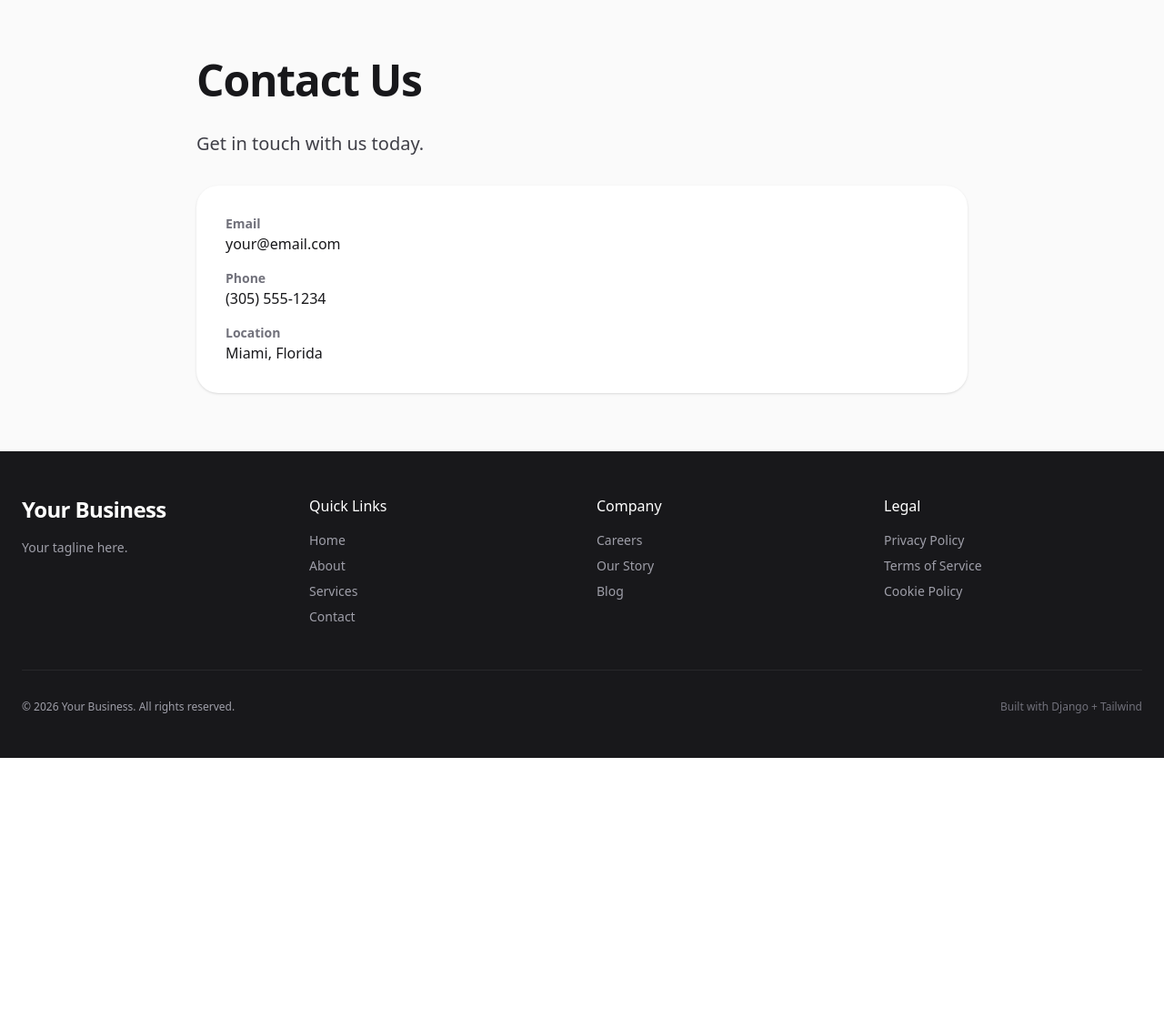
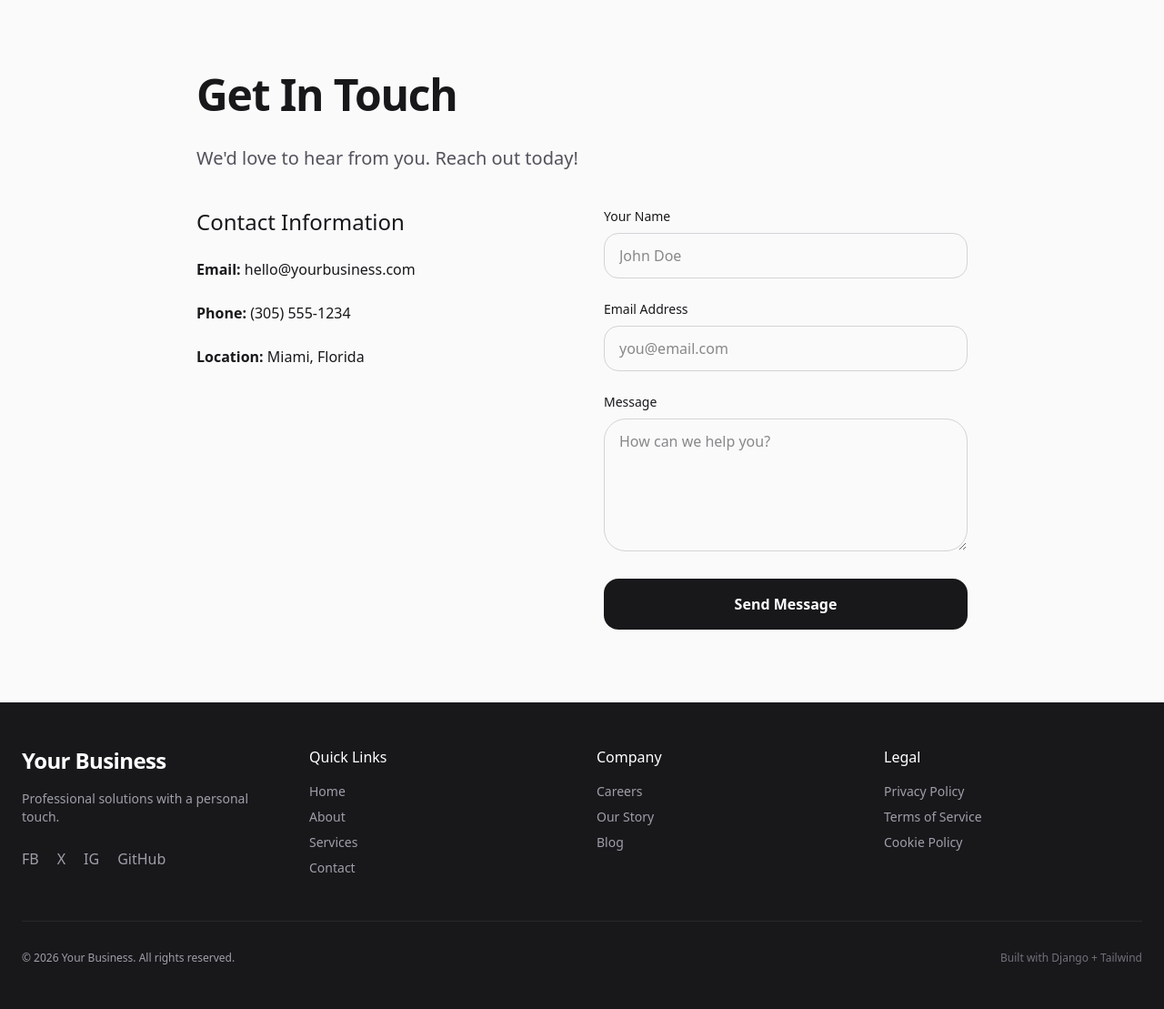
Before and after one commit to includeheart/business_brochure, a Django app: page /contact/ in a window 1280 px wide. Shown: the part 72-1181 px from the top of the page at 91% size. Before the commit the page ends 905 px from the top, so only its background shows below. Run offline with Django 5.2, Linux system fonts and the light colour scheme.

Commit message:
cleanup update

```diff
--- a/static/css/output.css
+++ b/static/css/output.css
@@ -8,6 +8,7 @@
     --font-mono: ui-monospace, SFMono-Regular, Menlo, Monaco, Consolas, "Liberation Mono",
       "Courier New", monospace;
     --color-sky-400: oklch(74.6% 0.16 232.661);
+    --color-sky-600: oklch(58.8% 0.158 241.966);
     --color-sky-900: oklch(39.1% 0.09 240.876);
     --color-zinc-50: oklch(98.5% 0 0);
     --color-zinc-100: oklch(96.7% 0.001 286.375);
@@ -20,6 +21,8 @@
     --color-zinc-900: oklch(21% 0.006 285.885);
     --color-white: #fff;
     --spacing: 0.25rem;
+    --container-2xl: 42rem;
+    --container-3xl: 48rem;
     --container-4xl: 56rem;
     --container-7xl: 80rem;
     --text-xs: 0.75rem;
@@ -32,10 +35,14 @@
     --text-xl--line-height: calc(1.75 / 1.25);
     --text-2xl: 1.5rem;
     --text-2xl--line-height: calc(2 / 1.5);
+    --text-4xl: 2.25rem;
+    --text-4xl--line-height: calc(2.5 / 2.25);
     --text-5xl: 3rem;
     --text-5xl--line-height: 1;
     --text-6xl: 3.75rem;
     --text-6xl--line-height: 1;
+    --text-7xl: 4.5rem;
+    --text-7xl--line-height: 1;
     --font-weight-medium: 500;
     --font-weight-semibold: 600;
     --tracking-tight: -0.025em;
@@ -212,11 +219,17 @@
   .mx-auto {
     margin-inline: auto;
   }
+  .mt-6 {
+    margin-top: calc(var(--spacing) * 6);
+  }
   .mt-12 {
     margin-top: calc(var(--spacing) * 12);
   }
   .mt-auto {
     margin-top: auto;
+  }
+  .mb-2 {
+    margin-bottom: calc(var(--spacing) * 2);
   }
   .mb-4 {
     margin-bottom: calc(var(--spacing) * 4);
@@ -233,6 +246,9 @@
   .mb-12 {
     margin-bottom: calc(var(--spacing) * 12);
   }
+  .mb-16 {
+    margin-bottom: calc(var(--spacing) * 16);
+  }
   .block {
     display: block;
   }
@@ -245,8 +261,20 @@
   .inline-block {
     display: inline-block;
   }
+  .table {
+    display: table;
+  }
   .min-h-screen {
     min-height: 100vh;
+  }
+  .w-full {
+    width: 100%;
+  }
+  .max-w-2xl {
+    max-width: var(--container-2xl);
+  }
+  .max-w-3xl {
+    max-width: var(--container-3xl);
   }
   .max-w-4xl {
     max-width: var(--container-4xl);
@@ -254,8 +282,17 @@
   .max-w-7xl {
     max-width: var(--container-7xl);
   }
+  .max-w-none {
+    max-width: none;
+  }
   .flex-1 {
     flex: 1;
+  }
+  .border-collapse {
+    border-collapse: collapse;
+  }
+  .resize {
+    resize: both;
   }
   .flex-col {
     flex-direction: column;
@@ -269,14 +306,27 @@
   .gap-4 {
     gap: calc(var(--spacing) * 4);
   }
+  .gap-5 {
+    gap: calc(var(--spacing) * 5);
+  }
   .gap-8 {
     gap: calc(var(--spacing) * 8);
+  }
+  .gap-12 {
+    gap: calc(var(--spacing) * 12);
   }
   .space-y-2 {
     :where(& > :not(:last-child)) {
       --tw-space-y-reverse: 0;
       margin-block-start: calc(calc(var(--spacing) * 2) * var(--tw-space-y-reverse));
       margin-block-end: calc(calc(var(--spacing) * 2) * calc(1 - var(--tw-space-y-reverse)));
+    }
+  }
+  .space-y-6 {
+    :where(& > :not(:last-child)) {
+      --tw-space-y-reverse: 0;
+      margin-block-start: calc(calc(var(--spacing) * 6) * var(--tw-space-y-reverse));
+      margin-block-end: calc(calc(var(--spacing) * 6) * calc(1 - var(--tw-space-y-reverse)));
     }
   }
   .gap-x-8 {
@@ -298,6 +348,9 @@
   }
   .border-zinc-100 {
     border-color: var(--color-zinc-100);
+  }
+  .border-zinc-300 {
+    border-color: var(--color-zinc-300);
   }
   .border-zinc-800 {
     border-color: var(--color-zinc-800);
@@ -326,11 +379,17 @@
   .p-8 {
     padding: calc(var(--spacing) * 8);
   }
+  .px-4 {
+    padding-inline: calc(var(--spacing) * 4);
+  }
   .px-6 {
     padding-inline: calc(var(--spacing) * 6);
   }
   .px-8 {
     padding-inline: calc(var(--spacing) * 8);
+  }
+  .py-3 {
+    padding-block: calc(var(--spacing) * 3);
   }
   .py-4 {
     padding-block: calc(var(--spacing) * 4);
@@ -344,6 +403,9 @@
   .py-16 {
     padding-block: calc(var(--spacing) * 16);
   }
+  .py-20 {
+    padding-block: calc(var(--spacing) * 20);
+  }
   .py-24 {
     padding-block: calc(var(--spacing) * 24);
   }
@@ -356,6 +418,10 @@
   .text-2xl {
     font-size: var(--text-2xl);
     line-height: var(--tw-leading, var(--text-2xl--line-height));
+  }
+  .text-4xl {
+    font-size: var(--text-4xl);
+    line-height: var(--tw-leading, var(--text-4xl--line-height));
   }
   .text-5xl {
     font-size: var(--text-5xl);
@@ -418,12 +484,24 @@
   .text-zinc-900 {
     color: var(--color-zinc-900);
   }
+  .underline {
+    text-decoration-line: underline;
+  }
   .shadow-sm {
     --tw-shadow: 0 1px 3px 0 var(--tw-shadow-color, rgb(0 0 0 / 0.1)), 0 1px 2px -1px var(--tw-shadow-color, rgb(0 0 0 / 0.1));
     box-shadow: var(--tw-inset-shadow), var(--tw-inset-ring-shadow), var(--tw-ring-offset-shadow), var(--tw-ring-shadow), var(--tw-shadow);
   }
+  .outline {
+    outline-style: var(--tw-outline-style);
+    outline-width: 1px;
+  }
   .transition {
     transition-property: color, background-color, border-color, outline-color, text-decoration-color, fill, stroke, --tw-gradient-from, --tw-gradient-via, --tw-gradient-to, opacity, box-shadow, transform, translate, scale, rotate, filter, -webkit-backdrop-filter, backdrop-filter, display, content-visibility, overlay, pointer-events;
+    transition-timing-function: var(--tw-ease, var(--default-transition-timing-function));
+    transition-duration: var(--tw-duration, var(--default-transition-duration));
+  }
+  .transition-colors {
+    transition-property: color, background-color, border-color, outline-color, text-decoration-color, fill, stroke, --tw-gradient-from, --tw-gradient-via, --tw-gradient-to;
     transition-timing-function: var(--tw-ease, var(--default-transition-timing-function));
     transition-duration: var(--tw-duration, var(--default-transition-duration));
   }
@@ -431,6 +509,13 @@
     &:hover {
       @media (hover: hover) {
         background-color: var(--color-sky-400);
+      }
+    }
+  }
+  .hover\:bg-sky-600 {
+    &:hover {
+      @media (hover: hover) {
+        background-color: var(--color-sky-600);
       }
     }
   }
@@ -448,6 +533,22 @@
       }
     }
   }
+  .focus\:border-sky-400 {
+    &:focus {
+      border-color: var(--color-sky-400);
+    }
+  }
+  .focus\:outline-none {
+    &:focus {
+      --tw-outline-style: none;
+      outline-style: none;
+    }
+  }
+  .md\:grid-cols-2 {
+    @media (width >= 48rem) {
+      grid-template-columns: repeat(2, minmax(0, 1fr));
+    }
+  }
   .md\:grid-cols-3 {
     @media (width >= 48rem) {
       grid-template-columns: repeat(3, minmax(0, 1fr));
@@ -461,6 +562,18 @@
   .md\:flex-row {
     @media (width >= 48rem) {
       flex-direction: row;
+    }
+  }
+  .md\:text-2xl {
+    @media (width >= 48rem) {
+      font-size: var(--text-2xl);
+      line-height: var(--tw-leading, var(--text-2xl--line-height));
+    }
+  }
+  .md\:text-7xl {
+    @media (width >= 48rem) {
+      font-size: var(--text-7xl);
+      line-height: var(--tw-leading, var(--text-7xl--line-height));
     }
   }
 }
@@ -593,6 +706,11 @@
   inherits: false;
   initial-value: 0 0 #0000;
 }
+@property --tw-outline-style {
+  syntax: "*";
+  inherits: false;
+  initial-value: solid;
+}
 @layer properties {
   @supports ((-webkit-hyphens: none) and (not (margin-trim: inline))) or ((-moz-orient: inline) and (not (color:rgb(from red r g b)))) {
     *, ::before, ::after, ::backdrop {
@@ -624,6 +742,7 @@
       --tw-ring-offset-width: 0px;
       --tw-ring-offset-color: #fff;
       --tw-ring-offset-shadow: 0 0 #0000;
+      --tw-outline-style: solid;
     }
   }
 }
--- a/templates/base.html
+++ b/templates/base.html
@@ -4,7 +4,7 @@
 <head>
     <meta charset="UTF-8">
     <meta name="viewport" content="width=device-width, initial-scale=1.0">
-    <title>{% block title %}Business Brochure{% endblock %}</title>
+    <title>{% block title %}Your Business{% endblock %}</title>
     <link rel="stylesheet" href="{% static 'css/output.css' %}">
 </head>
 <body class="bg-zinc-50 text-zinc-900 flex flex-col min-h-screen">
@@ -15,15 +15,15 @@
             <a href="/" class="text-2xl font-semibold tracking-tight">Your Business</a>
 
             <div class="flex items-center gap-x-8 text-sm font-medium">
-                <a href="/" class="hover:text-sky-400 transition">Home</a>
-                <a href="/about/" class="hover:text-sky-400 transition">About</a>
-                <a href="/services/" class="hover:text-sky-400 transition">Services</a>
-                <a href="/contact/" class="hover:text-sky-400 transition">Contact</a>
+                <a href="/" class="hover:text-sky-400 transition-colors">Home</a>
+                <a href="/about/" class="hover:text-sky-400 transition-colors">About</a>
+                <a href="/services/" class="hover:text-sky-400 transition-colors">Services</a>
+                <a href="/contact/" class="hover:text-sky-400 transition-colors">Contact</a>
             </div>
         </div>
     </nav>
 
-    <!-- Page Content -->
+    <!-- Main Content -->
     <main class="flex-1">
         {% block content %}
         {% endblock %}
@@ -33,51 +33,57 @@
     <footer class="bg-zinc-900 text-zinc-400 mt-auto">
         <div class="max-w-7xl mx-auto px-6 py-12">
             <div class="grid md:grid-cols-4 gap-8">
-
-                <!-- Column 1: Brand -->
+                <!-- Brand -->
                 <div>
                     <h3 class="text-white text-2xl font-semibold tracking-tight mb-4">Your Business</h3>
-                    <p class="text-sm">Your tagline here.</p>
+                    <p class="text-sm">Professional solutions with a personal touch.</p>
+
+                    <!-- Social Icons -->
+                    <div class="flex gap-5 mt-6">
+                        <a href="#" target="_blank" class="hover:text-white transition-colors">FB</a>
+                        <a href="#" target="_blank" class="hover:text-white transition-colors">X</a>
+                        <a href="#" target="_blank" class="hover:text-white transition-colors">IG</a>
+                        <a href="https://github.com/includeheart" target="_blank" class="hover:text-white transition-colors">GitHub</a>
+                    </div>
                 </div>
-                <!-- Column 2: Quick Links -->
+
+                <!-- Quick Links -->
                 <div>
                     <h4 class="text-white font-medium mb-4">Quick Links</h4>
                     <ul class="space-y-2 text-sm">
-                        <li><a href="/" class="hover:text-white transition">Home</a></li>
-                        <li><a href="/about/" class="hover:text-white transition">About</a></li>
-                        <li><a href="/services/" class="hover:text-white transition">Services</a></li>
-                        <li><a href="/contact/" class="hover:text-white transition">Contact</a></li>
+                        <li><a href="/" class="hover:text-white transition-colors">Home</a></li>
+                        <li><a href="/about/" class="hover:text-white transition-colors">About</a></li>
+                        <li><a href="/services/" class="hover:text-white transition-colors">Services</a></li>
+                        <li><a href="/contact/" class="hover:text-white transition-colors">Contact</a></li>
                     </ul>
                 </div>
 
-                <!-- Column 3: Company -->
+                <!-- Company -->
                 <div>
                     <h4 class="text-white font-medium mb-4">Company</h4>
                     <ul class="space-y-2 text-sm">
-                        <li><a href="#" class="hover:text-white transition">Careers</a></li>
-                        <li><a href="#" class="hover:text-white transition">Our Story</a></li>
-                        <li><a href="#" class="hover:text-white transition">Blog</a></li>
+                        <li><a href="#" class="hover:text-white transition-colors">Careers</a></li>
+                        <li><a href="#" class="hover:text-white transition-colors">Our Story</a></li>
+                        <li><a href="#" class="hover:text-white transition-colors">Blog</a></li>
                     </ul>
                 </div>
 
-                <!-- Column 4: Legal -->
+                <!-- Legal -->
                 <div>
                     <h4 class="text-white font-medium mb-4">Legal</h4>
                     <ul class="space-y-2 text-sm">
-                        <li><a href="#" class="hover:text-white transition">Privacy Policy</a></li>
-                        <li><a href="#" class="hover:text-white transition">Terms of Service</a></li>
-                        <li><a href="#" class="hover:text-white transition">Cookie Policy</a></li>
+                        <li><a href="#" class="hover:text-white transition-colors">Privacy Policy</a></li>
+                        <li><a href="#" class="hover:text-white transition-colors">Terms of Service</a></li>
+                        <li><a href="#" class="hover:text-white transition-colors">Cookie Policy</a></li>
                     </ul>
                 </div>
             </div>
 
-            <!-- Bottom bar -->
             <div class="border-t border-zinc-800 mt-12 pt-8 text-xs flex flex-col md:flex-row justify-between items-center gap-4">
                 <p>&copy; 2026 Your Business. All rights reserved.</p>
                 <p class="text-zinc-500">Built with Django + Tailwind</p>
             </div>
         </div>
     </footer>
-
 </body>
 </html>
--- a/templates/pages/contact.html
+++ b/templates/pages/contact.html
@@ -3,14 +3,42 @@
 {% block title %}Contact Us{% endblock %}
 
 {% block content %}
-    <div class="max-w-4xl mx-auto px-6 py-16">
-        <h1 class="text-5xl font-semibold tracking-tight mb-8">Contact Us</h1>
-        <p class="text-xl text-zinc-700 mb-8">Get in touch with us today.</p>
+    <div class="max-w-4xl mx-auto px-6 py-20">
+        <h1 class="text-5xl font-semibold tracking-tight mb-8">Get In Touch</h1>
+        <p class="text-xl text-zinc-600 mb-10">We'd love to hear from you. Reach out today!</p>
 
-        <div class="bg-white p-8 rounded-3xl shadow-sm">
-            <p class="mb-4"><strong class="block text-sm text-zinc-500">Email</strong> your@email.com</p>
-            <p class="mb-4"><strong class="block text-sm text-zinc-500">Phone</strong> (305) 555-1234</p>
-            <p><strong class="block text-sm text-zinc-500">Location</strong> Miami, Florida</p>
+        <div class="grid md:grid-cols-2 gap-12">
+            <!-- Contact Info -->
+            <div>
+                <h3 class="text-2xl font-medium mb-6">Contact Information</h3>
+                <div class="space-y-6">
+                    <p><strong>Email:</strong> hello@yourbusiness.com</p>
+                    <p><strong>Phone:</strong> (305) 555-1234</p>
+                    <p><strong>Location:</strong> Miami, Florida</p>
+                </div>
+            </div>
+
+            <!-- Simple Contact Form (placeholder for now) -->
+            <div>
+                <form class="space-y-6">
+                    <div>
+                        <label class="block text-sm font-medium mb-2">Your Name</label>
+                        <input type="text" class="w-full px-4 py-3 border border-zinc-300 rounded-2xl focus:outline-none focus:border-sky-400" placeholder="John Doe">
+                    </div>
+                    <div>
+                        <label class="block text-sm font-medium mb-2">Email Address</label>
+                        <input type="email" class="w-full px-4 py-3 border border-zinc-300 rounded-2xl focus:outline-none focus:border-sky-400" placeholder="you@email.com">
+                    </div>
+                    <div>
+                        <label class="block text-sm font-medium mb-2">Message</label>
+                        <textarea rows="5" class="w-full px-4 py-3 border border-zinc-300 rounded-3xl focus:outline-none focus:border-sky-400" placeholder="How can we help you?"></textarea>
+                    </div>
+                    <button type="submit"
+                            class="w-full bg-zinc-900 text-white py-4 rounded-2xl font-semibold hover:bg-sky-600 transition-colors">
+                        Send Message
+                    </button>
+                </form>
+            </div>
         </div>
     </div>
 {% endblock %}
```
Also changed, not shown: templates/pages/about.html (+14 -4 lines), templates/pages/home.html (+13 -8 lines), templates/pages/services.html (+11 -8 lines).
